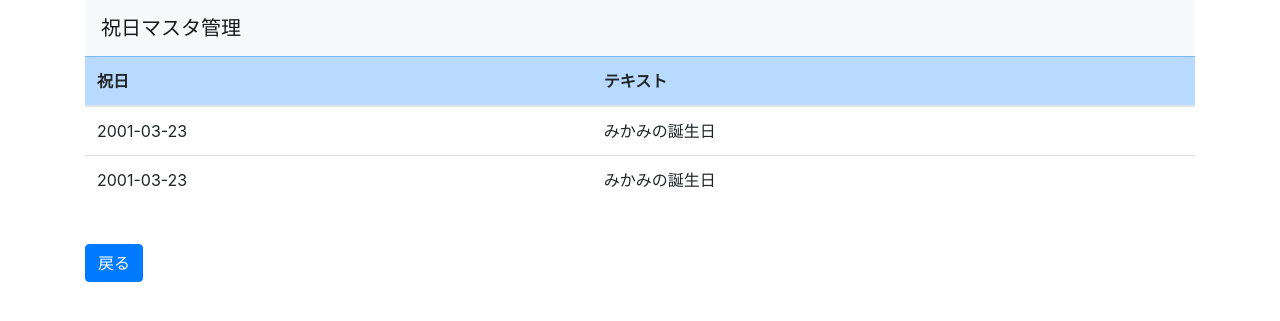
After one commit to Kota1Abe/Flask_A, a Flask app: page /list in a window 1280 px wide. The commit adds this page. Shown: the top 321 px of the page. Run offline with Flask 3, Linux system fonts and the light colour scheme; some libraries are stand-ins or nearby versions.

Commit message:
[add]静的に一覧・演算結果表示完了

```diff
--- a/mikami/holiday_app/holiday/__init__.py
+++ b/mikami/holiday_app/holiday/__init__.py
@@ -7,4 +7,4 @@ app.config.from_object("holiday.config")
 
 db = SQLAlchemy(app)
 
-from holiday.views import input
+from holiday.views import input, list, maintenance_date
--- a/mikami/holiday_app/holiday/templates/input.html
+++ b/mikami/holiday_app/holiday/templates/input.html
@@ -16,6 +16,6 @@
 
 <br>
 
-<a href="" class="btn btn-secondary">一覧出力</a>
+<a href="{{url_for('show_list')}}" class="btn btn-secondary">一覧出力</a>
 
 {% endblock %}
--- /dev/null
+++ b/mikami/holiday_app/holiday/templates/list.html
@@ -0,0 +1,27 @@
+{% extends "layout.html" %}
+{% block body %}
+
+<table class="table">
+    <thead>
+      <tr class="table-primary">
+        <th scope="col">祝日</th>
+        <th scope="col">テキスト</th>
+      </tr>
+    </thead>
+    <tbody>
+      <tr>
+        <td>2001-03-23</td>
+        <td>みかみの誕生日</td>
+      </tr>
+      <tr>
+        <td>2001-03-23</td>
+        <td>みかみの誕生日</td>
+      </tr>
+    </tbody>
+  </table>
+
+<br>
+
+<a href="{{url_for('show_input')}}" class="btn btn-primary">戻る</a>
+
+{% endblock %}
--- /dev/null
+++ b/mikami/holiday_app/holiday/views/list.py
@@ -0,0 +1,8 @@
+from flask import request, redirect, url_for, render_template, flash, session
+from holiday import app
+
+from holiday import db
+
+@app.route("/list")
+def show_list():
+    return render_template("list.html")
```
Also changed, not shown: mikami/holiday_app/holiday/templates/result.html (added, +12 -0 lines), mikami/holiday_app/holiday/views/maintenance_date.py (added, +8 -0 lines).
